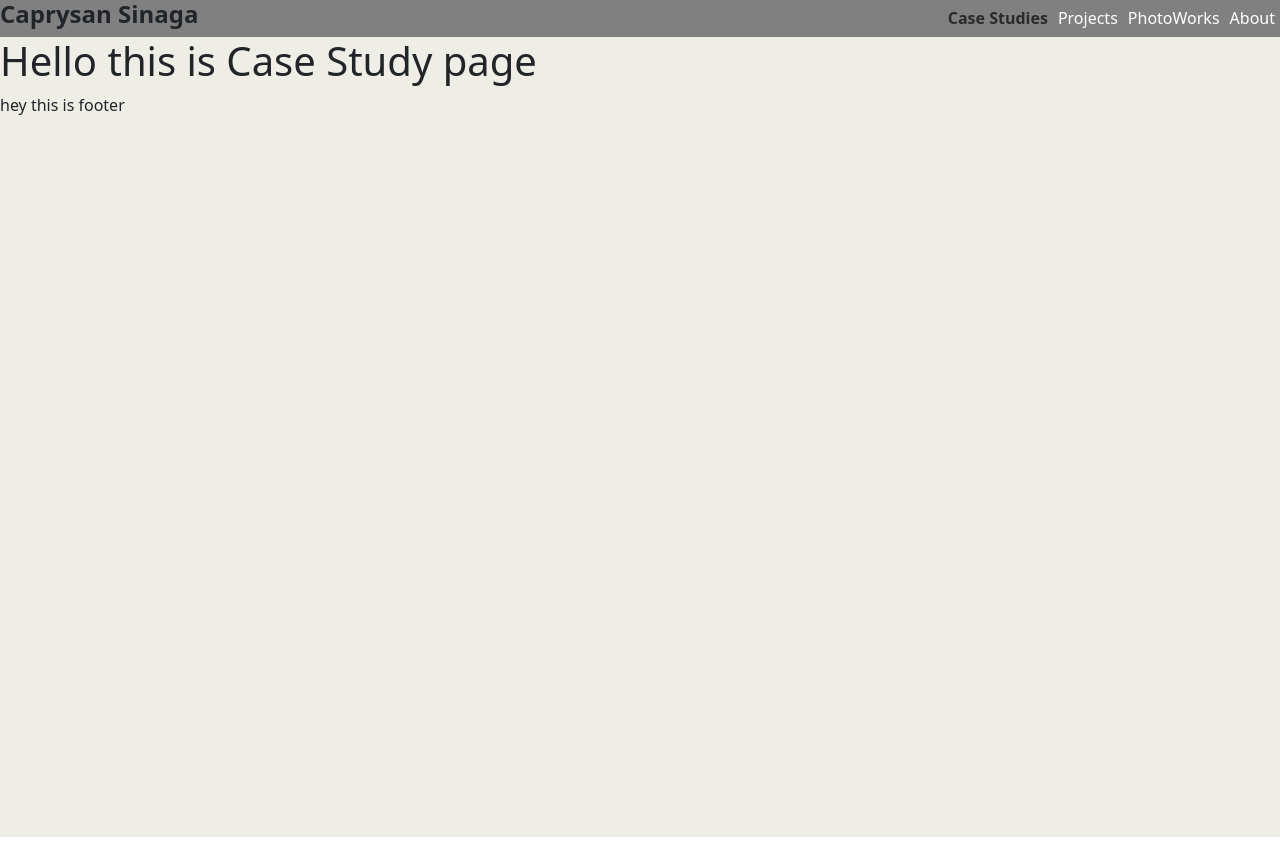
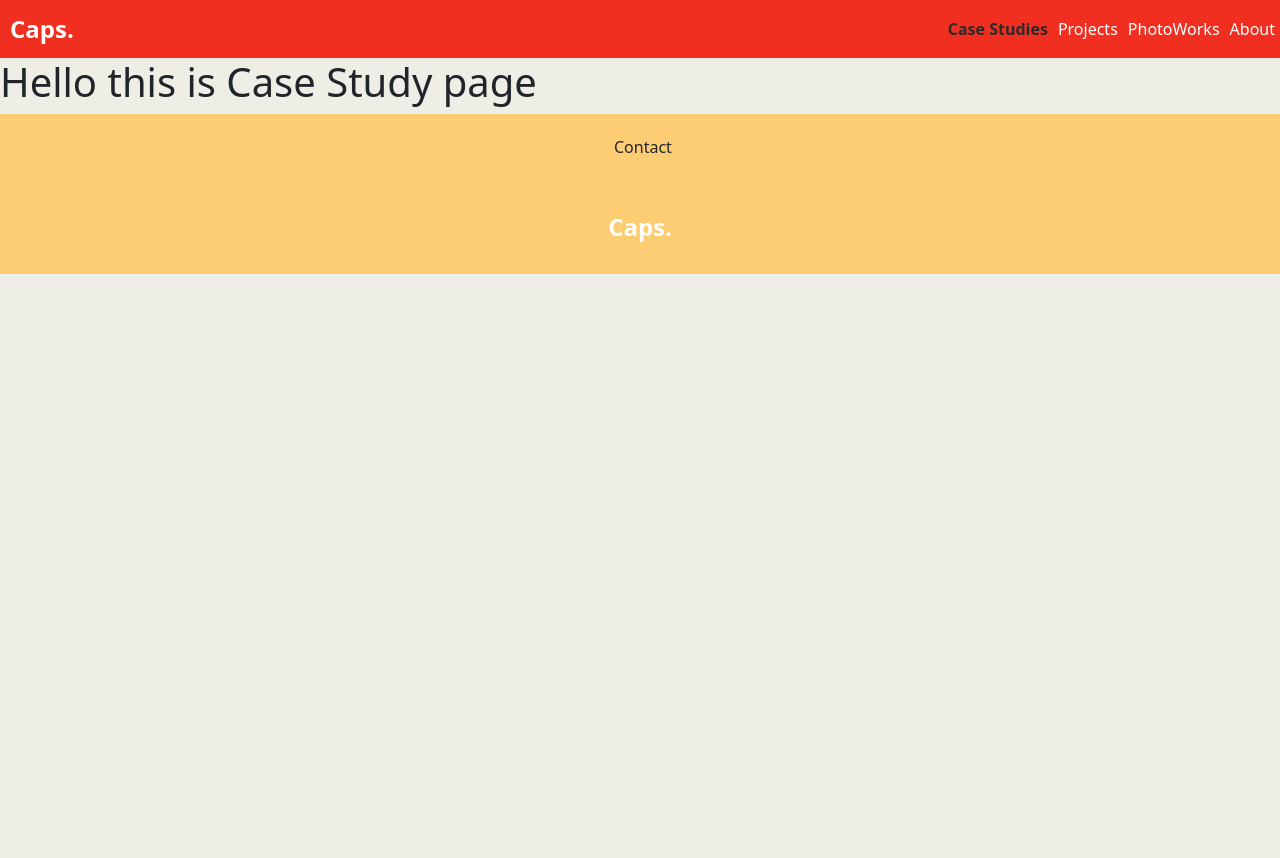
Before and after one commit to Caprysan/web, a React (Create React App) app in the folder personal-web/: page /casestudies in a window 1280 px wide. Before the commit the page ends 837 px from the top, so only its background shows below. Built offline with nearby package versions, Linux system fonts and the light colour scheme.

Commit message:
adding footer, and change header color

```diff
--- a/personal-web/src/App.css
+++ b/personal-web/src/App.css
@@ -1,11 +1,16 @@
 .header-container{
-  background: gray;
+  background: rgb(240, 47, 33);
+  position: sticky;
   display: flex;
   align-items: center;
   justify-content: space-between;
 }
 .logo h4{
   font-weight: 700;
+  color: white;
+  margin-left: 10px;
+  margin-top: 20%;
+  margin-bottom: 20%;
 }
 
 .navlinks {
@@ -41,3 +46,21 @@
   height: 60%;
   width: 100%;
 }
+
+.footer{
+  display: grid;
+  justify-content: center;
+  flex-direction: column;
+  align-items: center;
+  background: rgb(253, 205, 115);
+  height: 20%;
+}
+.menuBottom{
+  display: flex;
+  justify-content: end;
+}
+
+.logoFooter h4{
+  color: white;
+  font-weight: 700;
+}
--- a/personal-web/src/components/footer.js
+++ b/personal-web/src/components/footer.js
@@ -2,8 +2,11 @@ import React from "react";
 
 export function Footer () {
   return (
-    <div>
-      hey this is footer
+    <div className="footer container-fluid">
+        <div className="menuBottom"><h6>Contact</h6></div>
+        <div className="logoFooter">
+          <h4> Caps.</h4>
+        </div>
     </div>
   )
 }
--- a/personal-web/src/components/header.js
+++ b/personal-web/src/components/header.js
@@ -7,7 +7,7 @@ export function Header () {
 
   return (
     <div className="header-container">
-      <div className="logo"><h4><span>C</span>aprysan <span>S</span>inaga</h4></div>
+      <div className="logo"><h4><span>Caps.</span></h4></div>
         <div className="navlinks">
           <div><NavLink to="/casestudies" className={({ isActive }) =>
               isActive ? activeClassName : "inactive"
```
